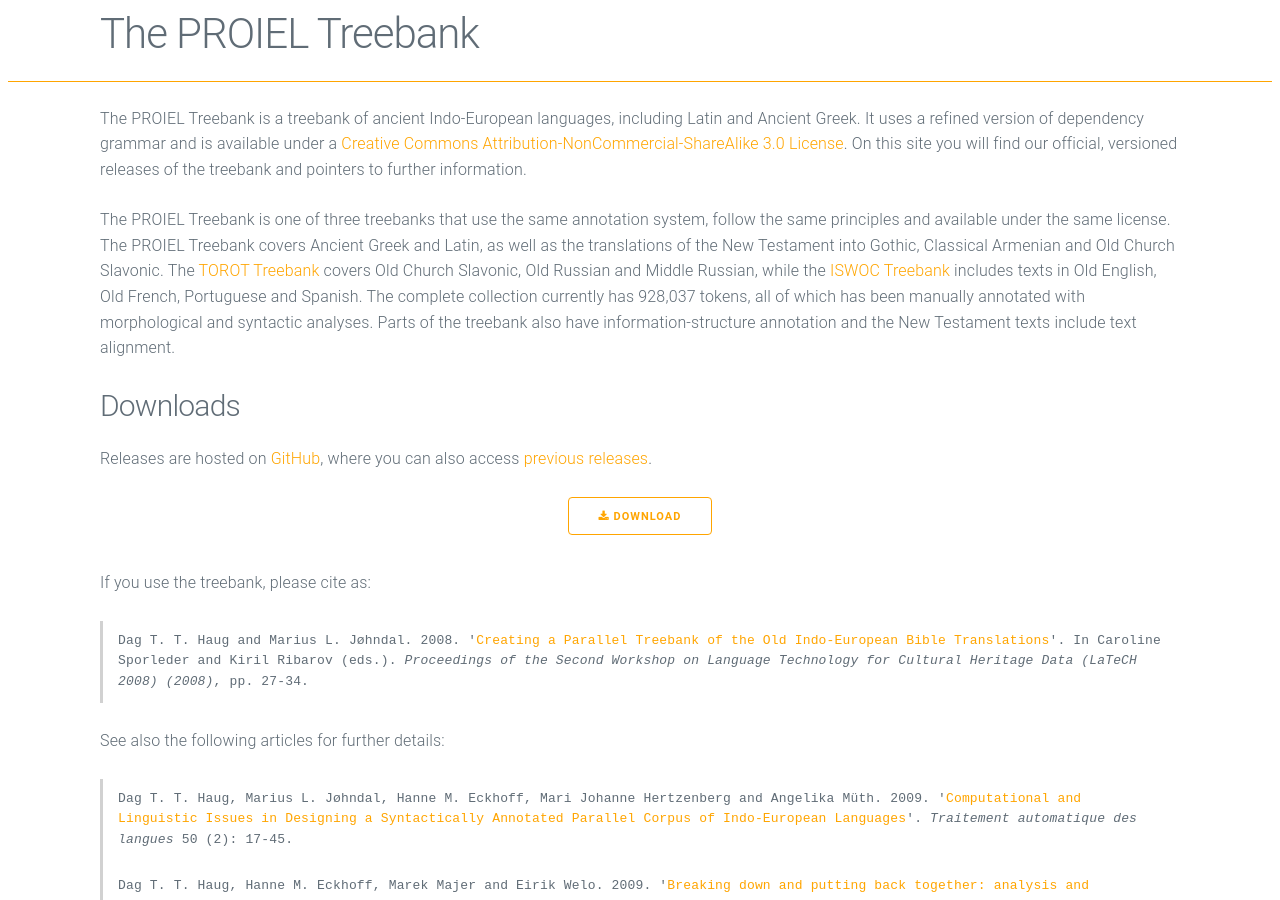
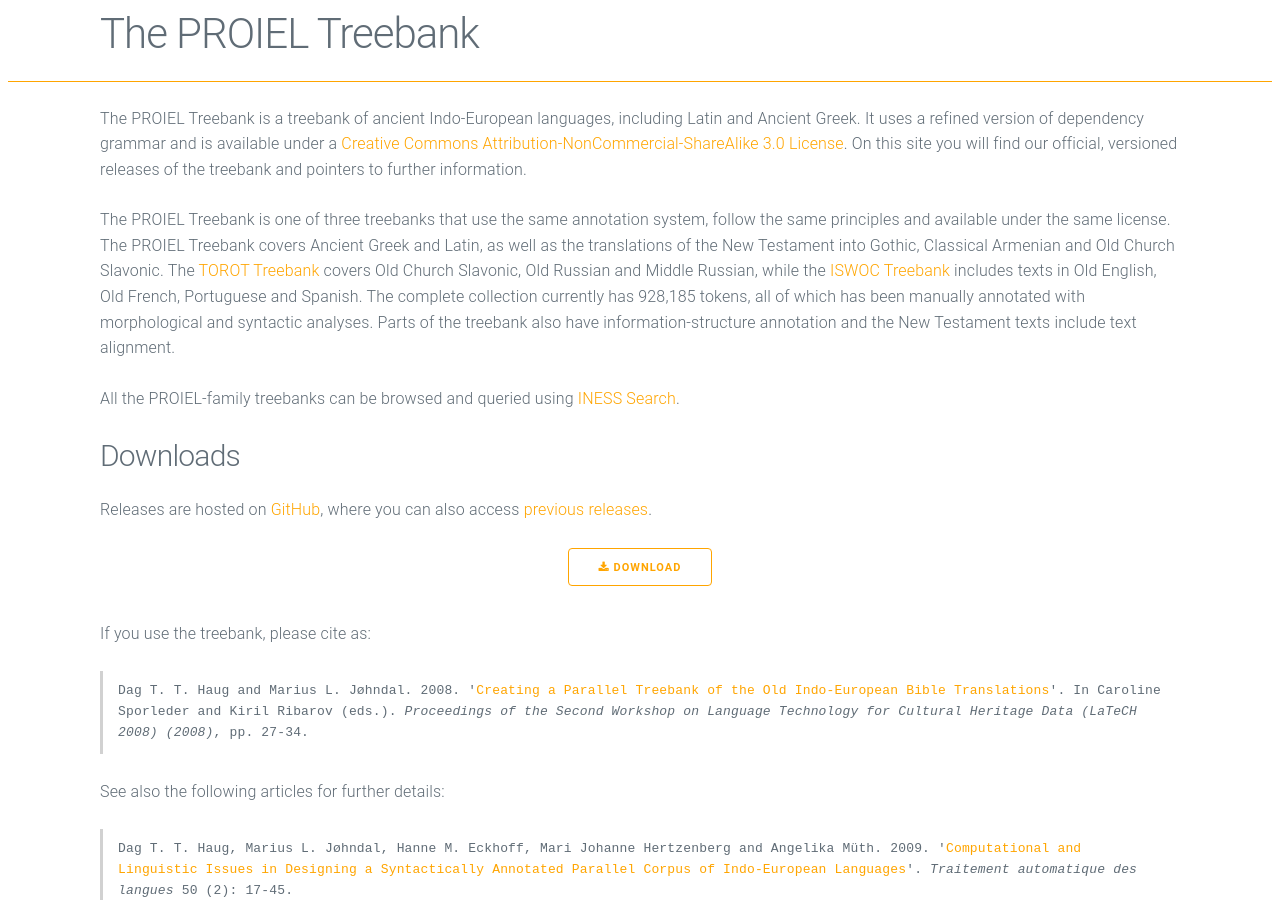
Before and after one commit to proiel/proiel.github.io, a Jekyll site: the page built from index.md, in a window 1280 px wide and 900 px high. Built offline with Jekyll 4.4.1, drawn with Linux system fonts in a browser that asks for light colours; nearby versions of some CDN libraries.

Commit message:
Add link to INESS Search and update token count

```diff
--- a/index.md
+++ b/index.md
@@ -4,7 +4,9 @@
 
 The PROIEL Treebank is a treebank of ancient Indo-European languages, including Latin and Ancient Greek. It uses a refined version of dependency grammar and is available under a [Creative Commons Attribution-NonCommercial-ShareAlike 3.0 License](http://creativecommons.org/licenses/by-nc-sa/3.0/us/). On this site you will find our official, versioned releases of the treebank and pointers to further information.
 
-The PROIEL Treebank is one of three treebanks that use the same annotation system, follow the same principles and available under the same license. The PROIEL Treebank covers Ancient Greek and Latin, as well as the translations of the New Testament into Gothic, Classical Armenian and Old Church Slavonic. The [TOROT Treebank](http://torottreebank.github.io/) covers Old Church Slavonic, Old Russian and Middle Russian, while the [ISWOC Treebank](https://iswoc.github.io/) includes texts in Old English, Old French, Portuguese and Spanish. The complete collection currently has 928,037 tokens, all of which has been manually annotated with morphological and syntactic analyses. Parts of the treebank also have information-structure annotation and the New Testament texts include text alignment.
+The PROIEL Treebank is one of three treebanks that use the same annotation system, follow the same principles and available under the same license. The PROIEL Treebank covers Ancient Greek and Latin, as well as the translations of the New Testament into Gothic, Classical Armenian and Old Church Slavonic. The [TOROT Treebank](http://torottreebank.github.io/) covers Old Church Slavonic, Old Russian and Middle Russian, while the [ISWOC Treebank](https://iswoc.github.io/) includes texts in Old English, Old French, Portuguese and Spanish. The complete collection currently has 928,185 tokens, all of which has been manually annotated with morphological and syntactic analyses. Parts of the treebank also have information-structure annotation and the New Testament texts include text alignment.
+
+All the PROIEL-family treebanks can be browsed and queried using [INESS Search](http://clarino.uib.no/iness/treebanks).
 
 #### Downloads
 
```
